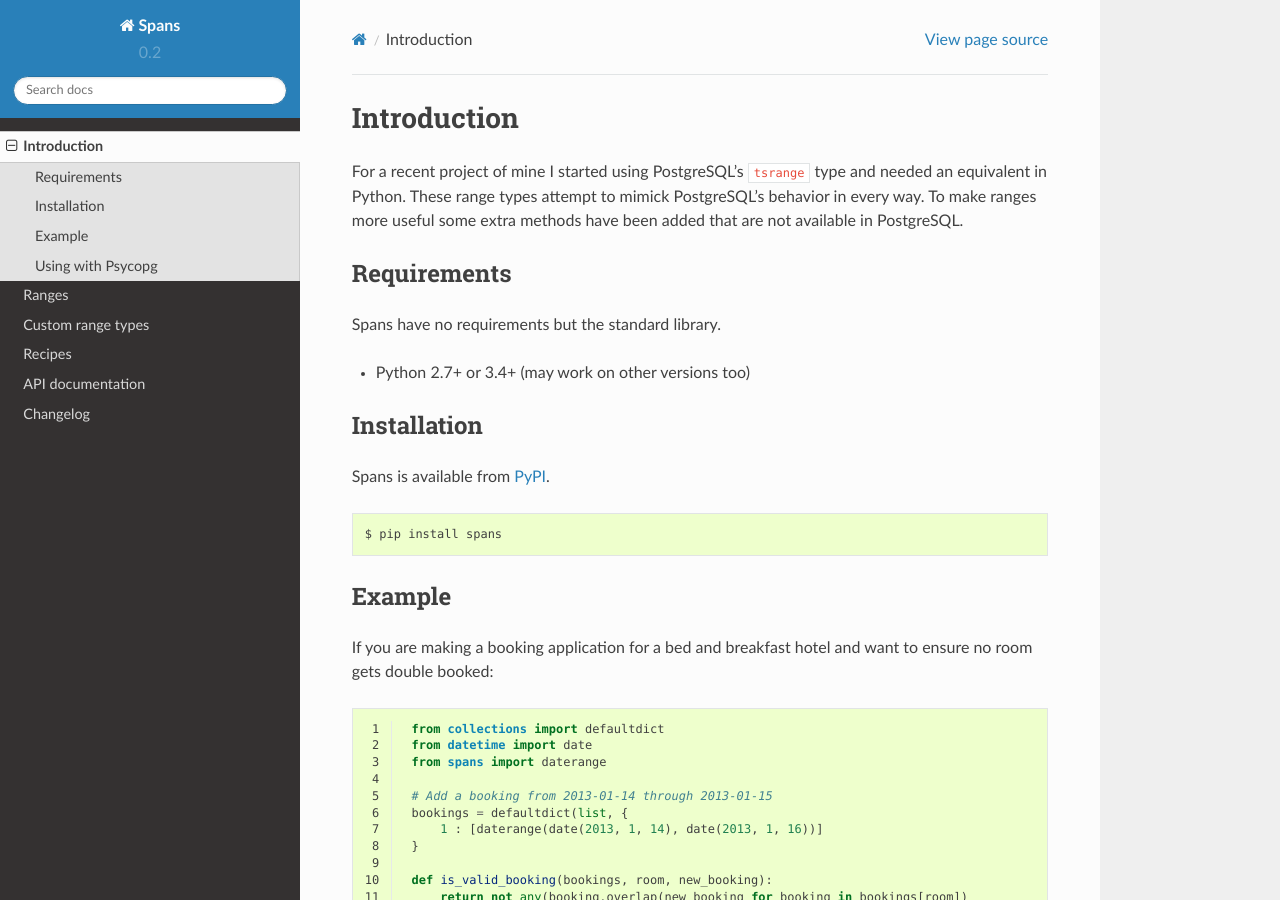
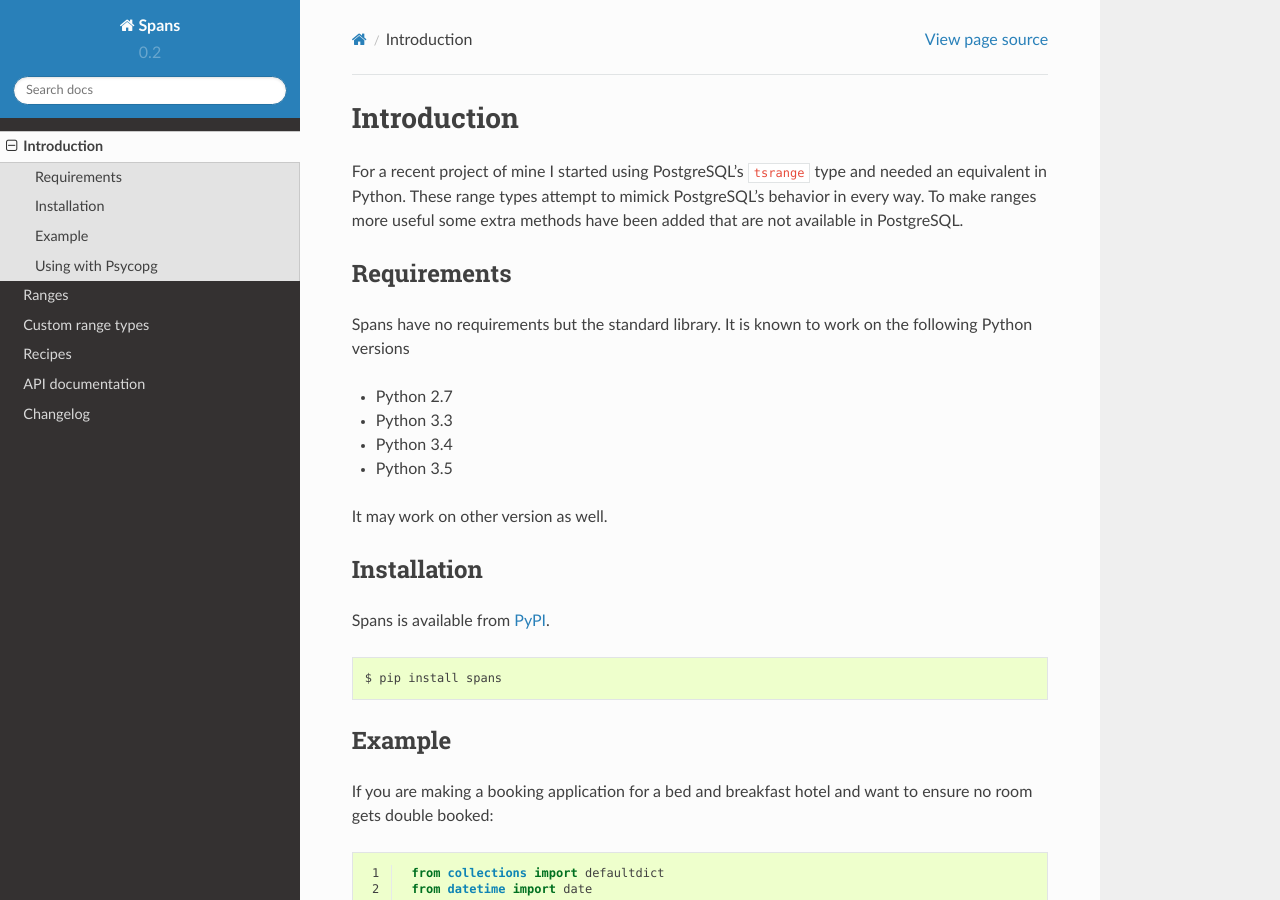
Before and after one commit to runfalk/spans, a Sphinx documentation site: the page built from doc/introduction.rst, in a window 1280 px wide and 900 px high. Built offline with Sphinx 7.4.7 and the Read the Docs theme 2.0.0, drawn with Linux system fonts in a browser that asks for light colours.

Commit message:
Minor documentation fixes

```diff
--- a/doc/changelog.rst
+++ b/doc/changelog.rst
@@ -15,6 +15,8 @@ Not released yet
 - Added `Sphinx <http://sphinx-doc.org/>`_ style doc strings to all methods
 - Added proper Sphinx documentation
 - Added unit tests for uncovered parts, mostly error checking
+- Added `wheel <https://www.python.org/dev/peps/pep-0427/>`_ to PyPI along with
+  source distribution
 - Fixed a potential bug where comparing ranges of different types would result
   in an infinite loop
 - Changed meta class implementation for range sets to allow more mixins for
--- a/doc/introduction.rst
+++ b/doc/introduction.rst
@@ -4,9 +4,14 @@ For a recent project of mine I started using PostgreSQL's ``tsrange`` type and n
 
 Requirements
 ------------
-Spans have no requirements but the standard library.
+Spans have no requirements but the standard library. It is known to work on the following Python versions
 
-- Python 2.7+ or 3.4+ (may work on other versions too)
+- Python 2.7
+- Python 3.3
+- Python 3.4
+- Python 3.5
+
+It may work on other version as well.
 
 Installation
 ------------
--- a/doc/recipe_overlap.inc.rst
+++ b/doc/recipe_overlap.inc.rst
@@ -66,6 +66,8 @@ Spans make working with intervals of time easy. In this example we want to list
             (span.upper.seconds // 60) % 60,
         ))
 
+This code outputs:
+
 .. testoutput::
 
     Monday    15:00-17:00
```
Also changed, not shown: 1 other file.
